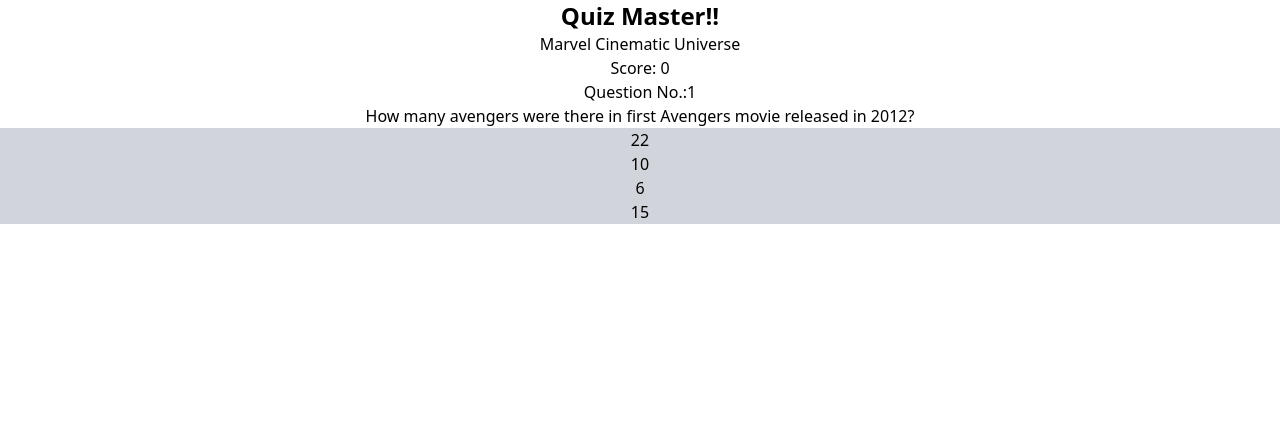
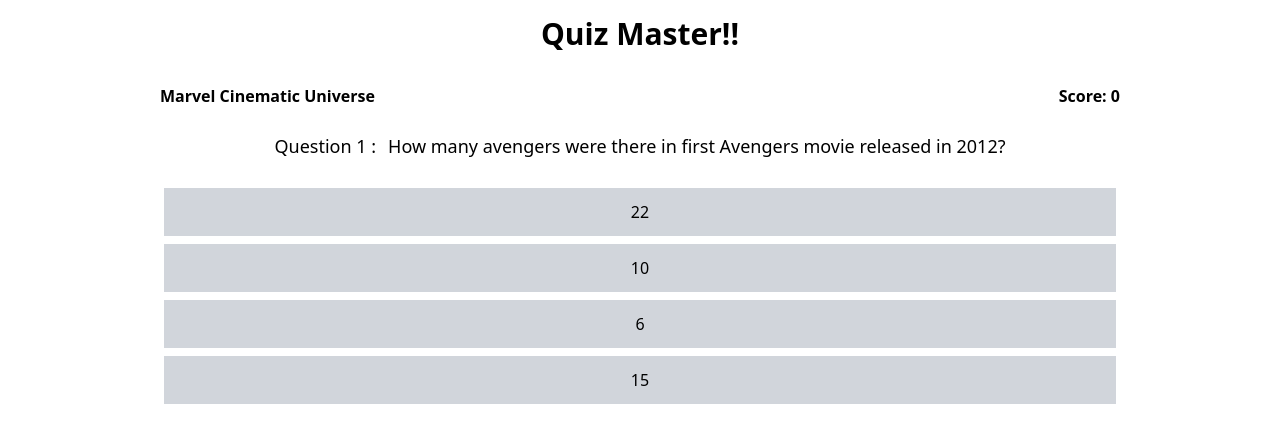
Before and after one commit to direshpradhan/fitverse-quiz, a React (Create React App) app: page / in a window 1280 px wide. Shown: the top 442 px of the page. Built offline with nearby package versions, Linux system fonts and the light colour scheme.

Commit message:
style: alignment and font-size

```diff
--- a/src/App.css
+++ b/src/App.css
@@ -1,4 +1,4 @@
-.App {
+/* .App {
   text-align: center;
 }
 
@@ -35,4 +35,4 @@
   to {
     transform: rotate(360deg);
   }
-}
+} */
--- a/src/App.tsx
+++ b/src/App.tsx
@@ -4,7 +4,9 @@
 function App() {
   return (
     <div className="App">
-      <h1 className="font-bold text-2xl">Quiz Master!!</h1>
+      <h1 className="font-bold text-3xl mt-4 mb-8 text-center">
+        Quiz Master!!
+      </h1>
       <Quiz />
     </div>
   );
--- a/src/pages/Quiz/Quiz.tsx
+++ b/src/pages/Quiz/Quiz.tsx
@@ -52,17 +52,19 @@
   }, [dispatch]);
   return (
     <div>
-      <h3>{quizData.quizName}</h3>
-      <div>Score: {score}</div>
-      <div>Question No.:{currentQuestionNumber}</div>
-      <div>{currentQuestion?.question}</div>
+      <div className="flex flex-col items-center">
+        <div className="flex justify-between text-base font-semibold w-3/4 mb-4">
+          <h3 className="">{quizData.quizName}</h3>
+          <div className="">Score: {score}</div>
+        </div>
+        <div className="p-2 mb-4 text-lg">
+          Question {currentQuestionNumber} :
+          <span className="pl-3">{currentQuestion?.question}</span>
+        </div>
         {currentQuestion?.options.map((option) => (
           <button
-          //   style={{
-          //     backgroundColor: option.isRight ? rightAnswerBg : wrongAnswerBg,
-          //   }}
             disabled={isOptionClickDisabled}
-          className={`block bg-gray-300 w-full ${
+            className={`block bg-gray-300 w-3/4 border-4 border-white p-3 ${
               isOptionClickDisabled && option.isRight && "bg-green-500"
             } ${
               option.id === selectedOptionId &&
@@ -76,5 +78,6 @@
           </button>
         ))}
       </div>
+    </div>
   );
 };
```
Lines whose indentation alone changed are shown as unchanged.
